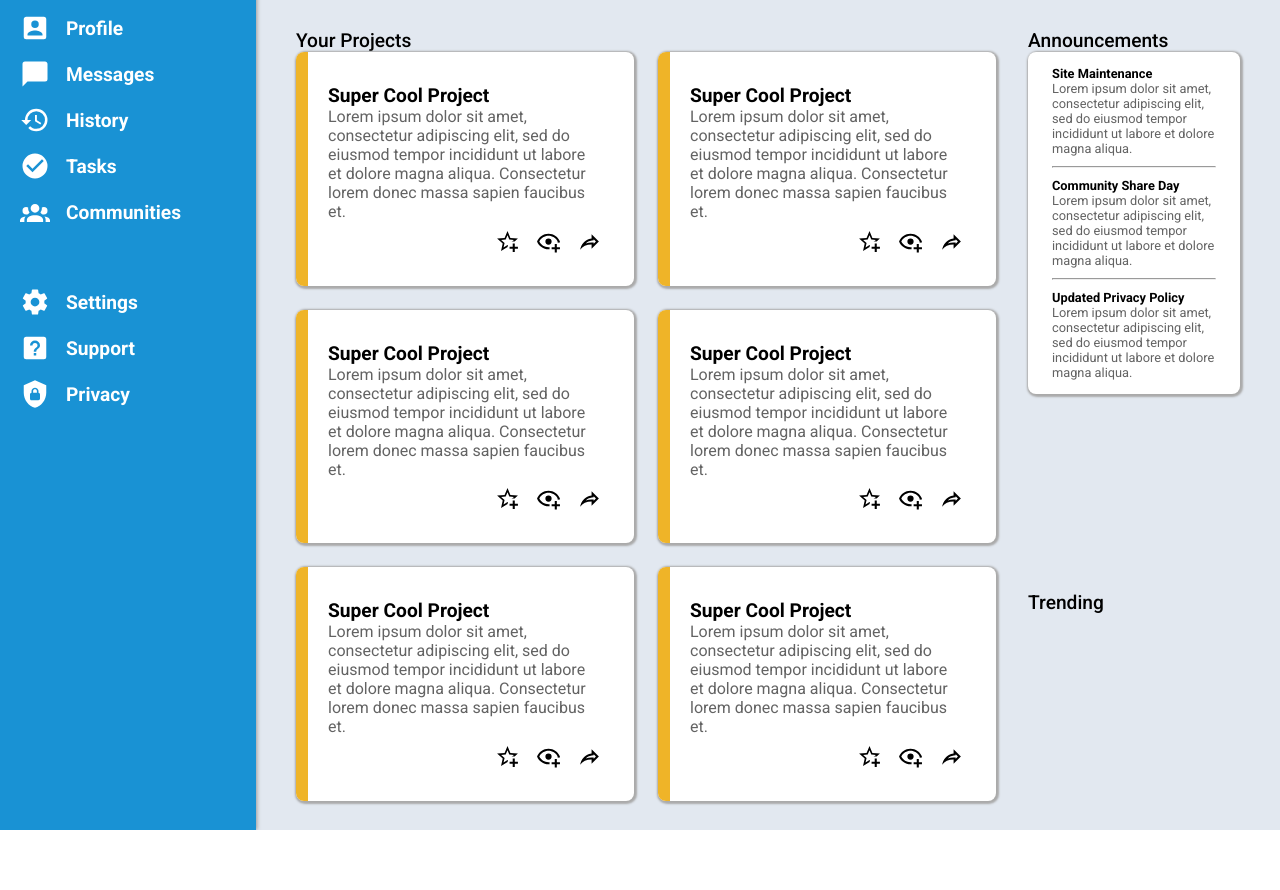
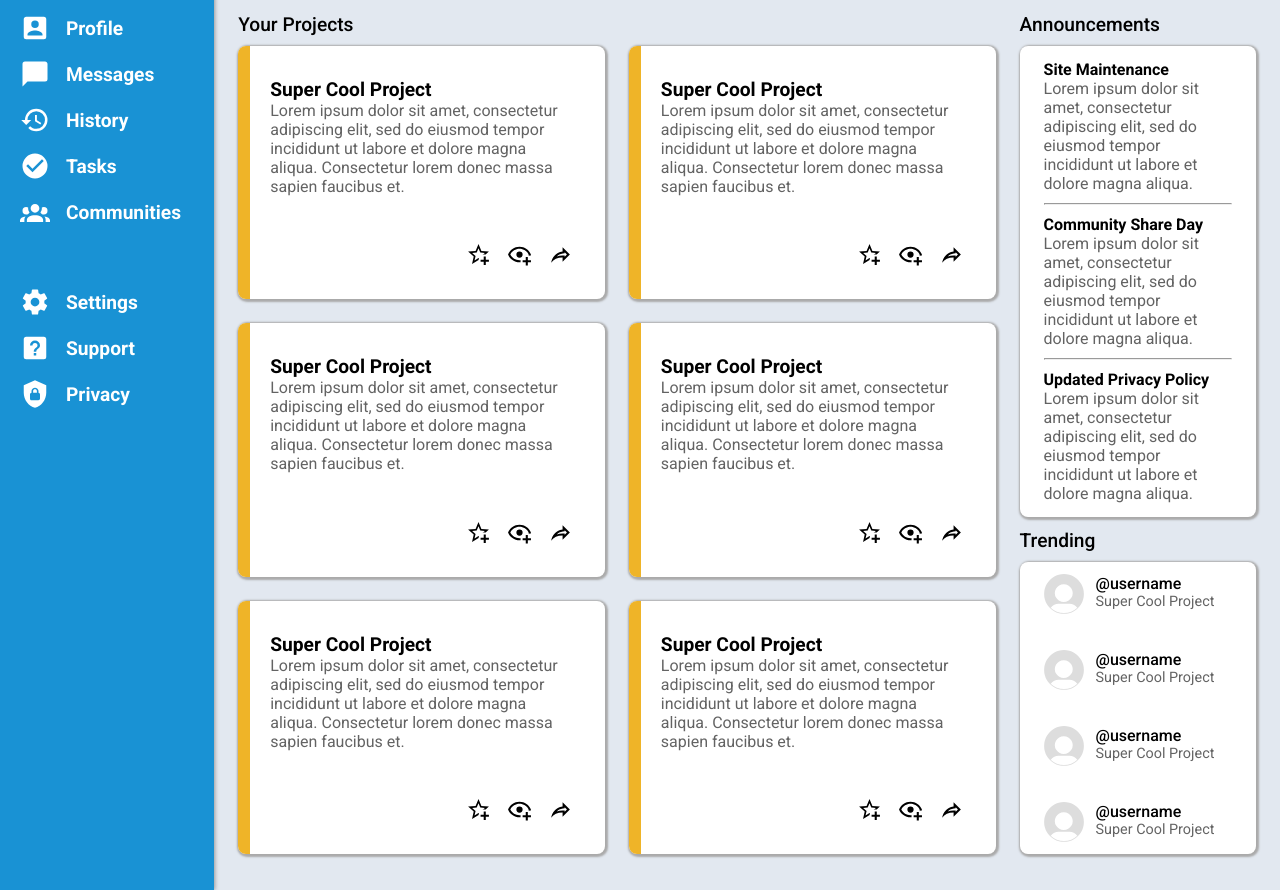
Before and after one commit to mohammedalfa/admin-dashboard, a plain HTML site: page index.html in a window 1280 px wide. Shown: the part 163-1053 px from the top of the page. Before the commit the page ends 993 px from the top, so only its background shows below. Drawn offline with Linux system fonts and the light colour scheme.

Commit message:
complete layout and styling

```diff
--- a/index.html
+++ b/index.html
@@ -83,7 +83,7 @@
     </div>
     <div class="main-content">
       <div class="projects">
-        <p>Your Projects</p>
+        <div class="title">Your Projects</div>
         <div class="cards">
           <div class="card">
             <div class="handle"></div>
@@ -172,7 +172,7 @@
         </div>
       </div>
       <div class="announcements">
-        <p>Announcements</p>
+        <div class="title">Announcements</div>
         <div class="container">
           <div class="announcement">
             <div class="heading">Site Maintenance</div>
@@ -194,7 +194,37 @@
         </div>
       </div>
       <div class="trending">
-        <p>Trending</p>
+        <div class="title">Trending</div>
+        <div class="container">
+          <div class="user">
+            <img alt="profile" src="./images/Default_pfp.svg">
+            <span class="info">
+              <div class="name">@username</div>
+              <div class="description">Super Cool Project</div>
+            </span>
+          </div>
+          <div class="user">
+            <img alt="profile" src="./images/Default_pfp.svg">
+            <span class="info">
+              <div class="name">@username</div>
+              <div class="description">Super Cool Project</div>
+            </span>
+          </div>
+          <div class="user">
+            <img alt="profile" src="./images/Default_pfp.svg">
+            <span class="info">
+              <div class="name">@username</div>
+              <div class="description">Super Cool Project</div>
+            </span>
+          </div>
+          <div class="user">
+            <img alt="profile" src="./images/Default_pfp.svg">
+            <span class="info">
+              <div class="name">@username</div>
+              <div class="description">Super Cool Project</div>
+            </span>
+          </div>
+        </div>
       </div>
     </div>
   </div>
--- a/style.css
+++ b/style.css
@@ -1,13 +1,14 @@
 @import url("https://fonts.googleapis.com/css2?family=Roboto:ital,wght@0,400;0,500;0,700;1,400;1,500;1,700&display=swap");
 
 html, body {
-  width: 100vw;
-  height: 100vh;
+  height: 100%;
   box-sizing: border-box;
   font-family: "Roboto", sans-serif;
 }
 
-* {
+*,
+*::before,
+*::after {
   padding: 0;
   margin: 0;
   box-sizing: inherit;
@@ -18,7 +19,7 @@ html, body {
   width: 100%;
   height: 100%;
   display: grid;
-  grid-template: 1fr 5fr / 1fr 4fr;
+  grid-template: 1fr 6fr / 1fr 5fr;
   grid-template-areas:
     "sidebar header"
     "sidebar content";
@@ -162,8 +163,8 @@ html, body {
 .main-content {
   grid-area: content;
   background-color: #e2e8f0;
-  padding: 36px 24px;
   display: grid;
+  padding: 36px 12px;
   grid-template-columns: 3fr 1fr;
   grid-template-areas:
     "projects announcements"
@@ -171,25 +172,25 @@ html, body {
 }
 
 .main-content > div {
-  margin: 16px;
+  margin: 0 12px;
 }
 
-.main-content > div > p {
+.main-content > div > .title {
   font-size: 1.2rem;
   font-weight: 500;
-}
-
-.main-content > div > div {
+  margin-bottom: 10px;
 }
 
 .main-content .projects {
   grid-area: projects;
+  display: flex;
+  flex-direction: column;
 }
 
 .projects .cards {
+  height: 100%;
   display: grid;
-  height: 100%;
-  grid-template-columns: repeat(auto-fit, minmax(40%, 1fr));
+  grid-template-columns: 1fr 1fr;
   gap: 24px;
 }
 
@@ -238,29 +239,66 @@ html, body {
 
 .main-content .announcements {
   grid-area: announcements;
-}
-
-.announcements .announcement {
-  margin: 10px 0;
+  display: flex;
+  flex-direction: column;
 }
 
 .announcements .container {
+  height: 100%;
   background-color: #fff;
   border-radius: 8px;
   box-shadow: 1px 1px 2px 2px #aaa;
   padding: 4px 24px;
+  margin-bottom: 12px;
+}
+
+.announcements .container .announcement {
+  margin: 10px 0;
 }
 
 .container .heading {
-  font-size: 0.8rem;
+  font-size: 1rem;
   font-weight: 700;
 }
 
 .container .body {
-  font-size: 0.8rem;
+  font-size: 1rem;
   color: #636363;
 }
 
 .main-content .trending {
   grid-area: trending;
+  display: flex;
+  flex-direction: column;
 }
+
+.trending .container {
+  height: 100%;
+  background-color: #fff;
+  border-radius: 8px;
+  box-shadow: 1px 1px 2px 2px #aaa;
+  padding: 12px 24px;
+  display: grid;
+  align-items: center;
+  gap: 36px;
+}
+
+.container .user {
+  display: flex;
+  gap: 12px;
+}
+
+.container .user img {
+  width: 40px;
+  height: 40px;
+  display: inline-block;
+}
+
+.user .info .name {
+  font-weight: 500;
+}
+
+.user .info .description {
+  color: #636363;
+  font-size: 0.9rem;
+}
```
